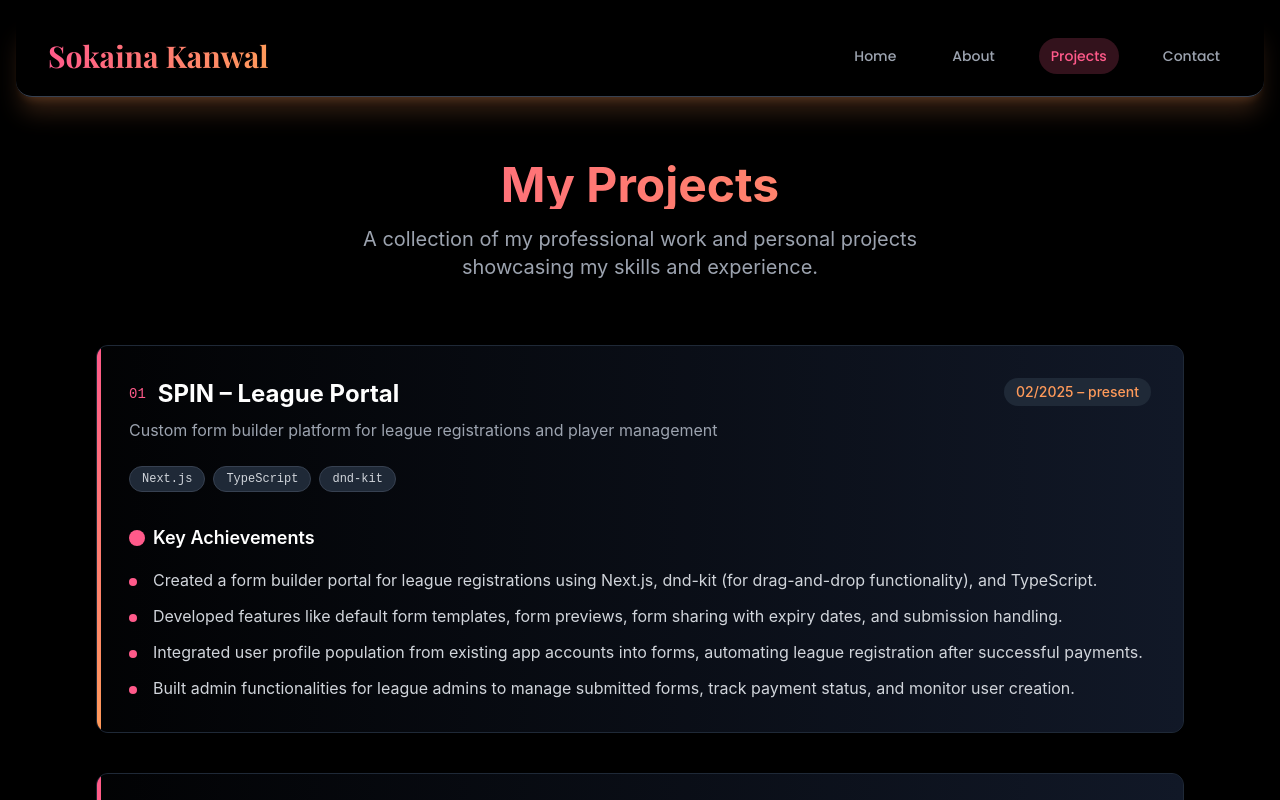
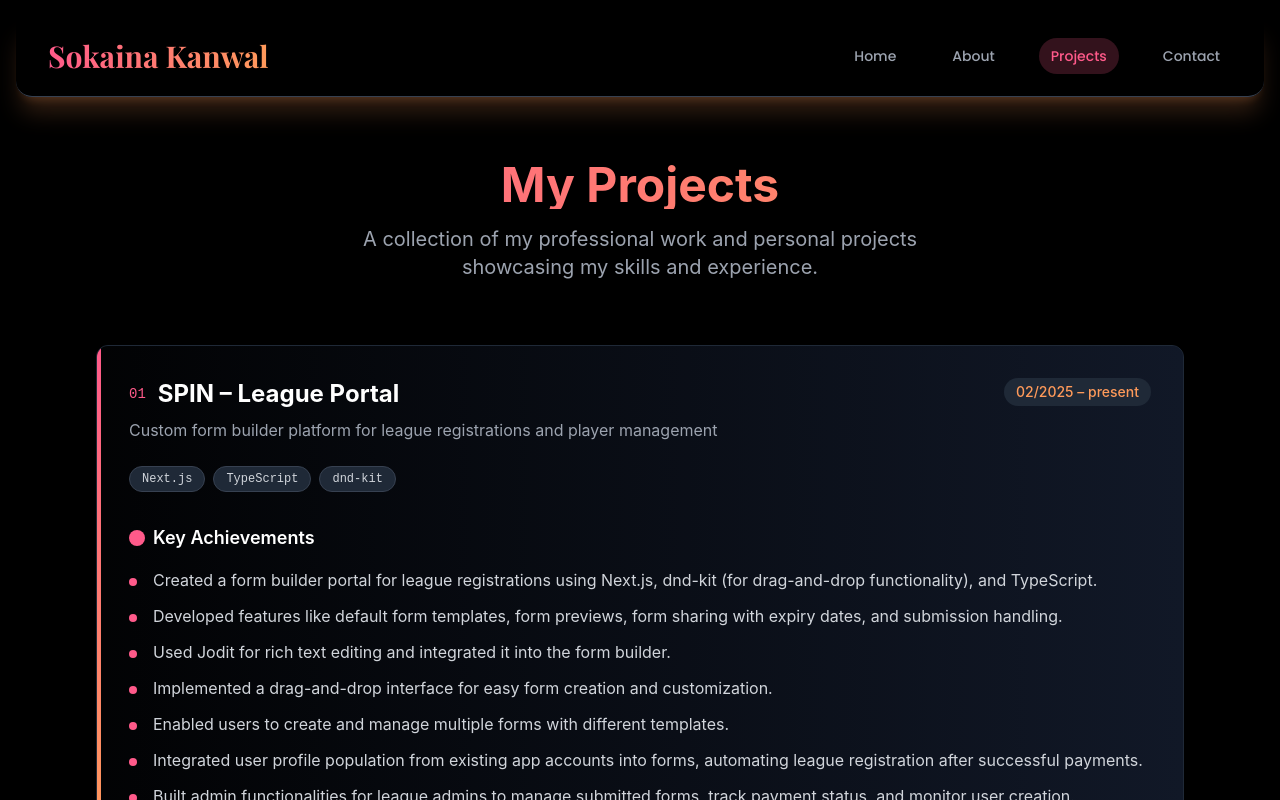
Before and after one commit to sokainakanwal1/portfolio, a Next.js app: page /projects in a window 1280 px wide. Shown: the top 800 px of the page. Built offline with nearby package versions, Linux system fonts and the light colour scheme.

Commit message:
updated skills

```diff
--- a/src/pages/index.tsx
+++ b/src/pages/index.tsx
@@ -37,6 +37,7 @@ const Home: React.FC = () => {
     "RESTful APIs",
     "Unit Testing",
     "Dnd-kit",
+    "Jodit",
     "Shadcn UI",
     "Tailwind CSS",
     "Custom Eslint Rules",
--- a/src/pages/projects.tsx
+++ b/src/pages/projects.tsx
@@ -13,6 +13,9 @@ const Projects: React.FC = () => {
       achievements: [
         "Created a form builder portal for league registrations using Next.js, dnd-kit (for drag-and-drop functionality), and TypeScript.",
         "Developed features like default form templates, form previews, form sharing with expiry dates, and submission handling.",
+        "Used Jodit for rich text editing and integrated it into the form builder.",
+        "Implemented a drag-and-drop interface for easy form creation and customization.",
+        "Enabled users to create and manage multiple forms with different templates.",
         "Integrated user profile population from existing app accounts into forms, automating league registration after successful payments.",
         "Built admin functionalities for league admins to manage submitted forms, track payment status, and monitor user creation.",
       ],
```
